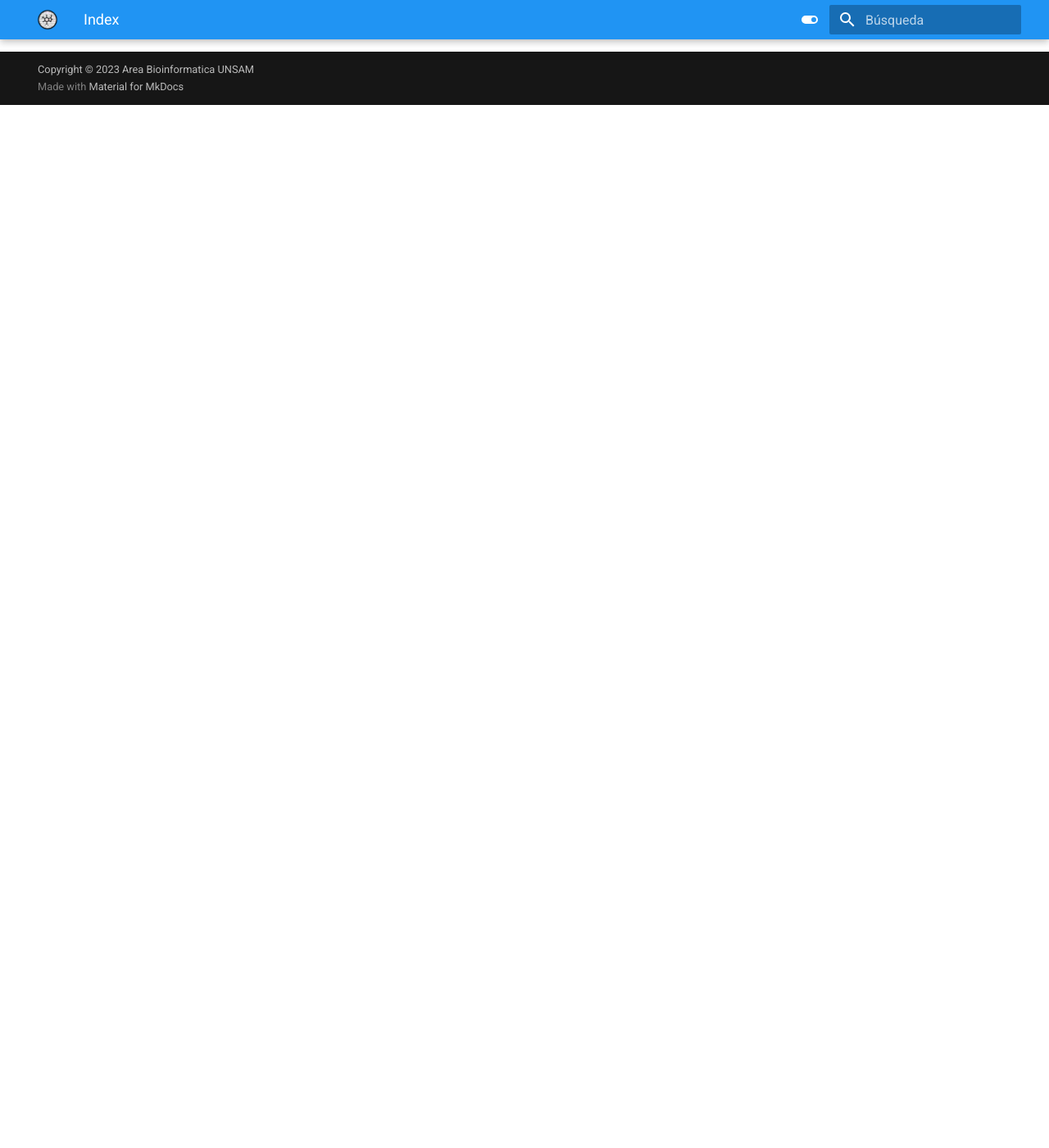
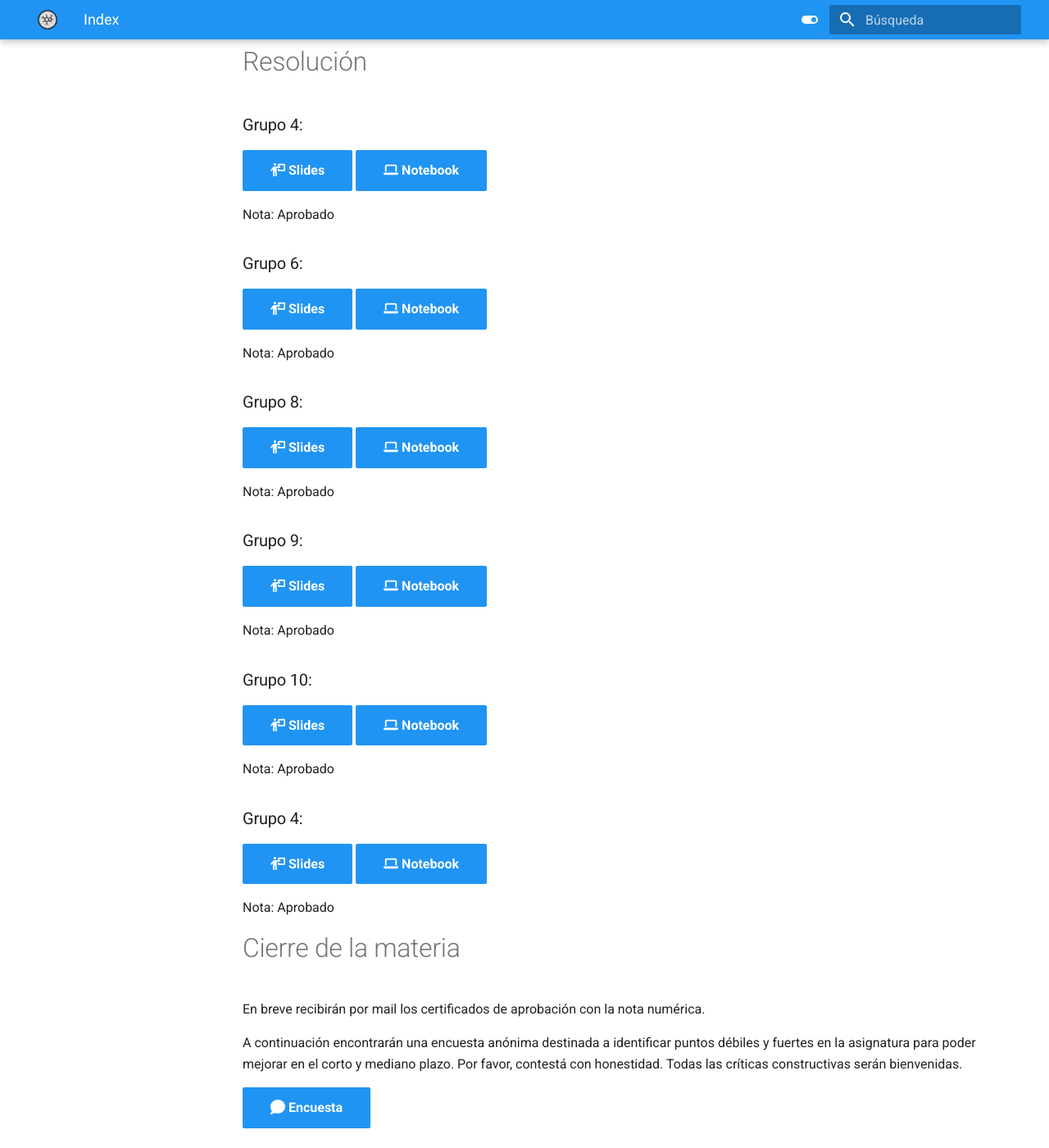
Before and after one commit to bioinformatica-iib/quimioinformatica, an MkDocs documentation site: the page built from docs/practicos/TP_final/index.md, in a window 1280 px wide and 1400 px high, scrolled down 1717 px. Shown: the whole window at 82% size. Built offline with MkDocs 1.6.1 and Material for MkDocs 9.7.7, drawn with Linux system fonts in a browser that asks for light colours; comment, search, counter and statistics services are not loaded; before the commit the page ends 1845 px from its top, so only the background shows below that.

Commit message:
cargo las resoluciones de los estudiantes y encuesta

```diff
--- a/docs/practicos/TP_final/index.md
+++ b/docs/practicos/TP_final/index.md
@@ -35,3 +35,48 @@ Se pueden incluir publicaciones científicas, en el caso de hacerlo deben estar
 * Fecha de resolución: 17 al 20 de julio
 * Fecha de entrega: 20 de julio  - 10:30 hs
 * Modalidad de entrega: Presentación oral + entrega por mail
+
+# Resolución
+
+### Grupo 4:
+
+[:fontawesome-solid-person-chalkboard: Slides](https://drive.google.com/file/d/1G4WvAz1tTukSJrfxuQjmccZMbjCAtFmL/view?usp=sharing){ .md-button .md-button--primary }  [:fontawesome-solid-laptop: Notebook](https://drive.google.com/file/d/1cLAYRZuf0wLMMkviIP-NTmJHzfxm4pwQ/view?usp=sharing){ .md-button .md-button--primary }
+
+Nota: Aprobado
+
+### Grupo 6:
+
+[:fontawesome-solid-person-chalkboard: Slides](https://drive.google.com/file/d/1oJqK9wrGV1p74LX3GmKHqLsopmn5snR0/view?usp=drive_link){ .md-button .md-button--primary } [:fontawesome-solid-laptop: Notebook](https://drive.google.com/file/d/1UBjU7B0gt2NrkMRnsKhoizTG_4pyuGem/view?usp=sharing){ .md-button .md-button--primary }
+
+Nota: Aprobado
+
+### Grupo 8:
+
+[:fontawesome-solid-person-chalkboard: Slides](https://docs.google.com/presentation/d/12jtLTT33NNUkia59a6FxEONFE-TIxOgy/edit?usp=drive_link&ouid=115287066011570616875&rtpof=true&sd=true){ .md-button .md-button--primary } [:fontawesome-solid-laptop: Notebook](https://drive.google.com/file/d/10FqRZ3pI1IsFwnGaEGqXjmGjjchSuOPS/view?usp=sharing){ .md-button .md-button--primary }
+
+Nota: Aprobado
+
+### Grupo 9:
+
+[:fontawesome-solid-person-chalkboard: Slides](https://docs.google.com/presentation/d/13MdwpRTHhfnHLPjkQA0Fk3GRBluagLSk/edit?usp=drive_link&ouid=115287066011570616875&rtpof=true&sd=true){ .md-button .md-button--primary }  [:fontawesome-solid-laptop: Notebook](https://drive.google.com/file/d/1w4cM6y9B57NDODZJElEmY9-ieTHZ9FSi/view?usp=sharing){ .md-button .md-button--primary }
+
+Nota: Aprobado
+
+### Grupo 10:
+
+[:fontawesome-solid-person-chalkboard: Slides](https://docs.google.com/presentation/d/1vzznGPvJa_DTuqhHfPwJwMlzLi3I1OyF/edit?usp=drive_link&ouid=115287066011570616875&rtpof=true&sd=true){ .md-button .md-button--primary }  [:fontawesome-solid-laptop: Notebook](https://drive.google.com/file/d/1f98yn3ei34-O6dtG7aoINW11G4qBRbX-/view?usp=sharing){ .md-button .md-button--primary }
+
+Nota: Aprobado
+
+### Grupo 4:
+
+[:fontawesome-solid-person-chalkboard: Slides](https://drive.google.com/file/d/1eRDkcJy2K4MFFkXHtNLkI9qWAMH_oi5K/view?usp=drive_link){ .md-button .md-button--primary }  [:fontawesome-solid-laptop: Notebook](https://drive.google.com/file/d/1e5zyjhNWbT2efrOWzlJTwZUSHkLvy5gQ/view?usp=sharing){ .md-button .md-button--primary }
+
+Nota: Aprobado
+
+# Cierre de la materia
+En breve recibirán por mail los certificados de aprobación con la nota numérica.
+
+A continuación encontrarán una encuesta anónima destinada a identificar puntos débiles y fuertes en la asignatura para poder mejorar en el corto y mediano plazo. Por favor, contestá con honestidad. Todas las críticas constructivas serán bienvenidas.
+
+[:fontawesome-solid-comment: Encuesta](https://forms.gle/H98euHWUA168C9Qn8){ .md-button .md-button--primary }
```
